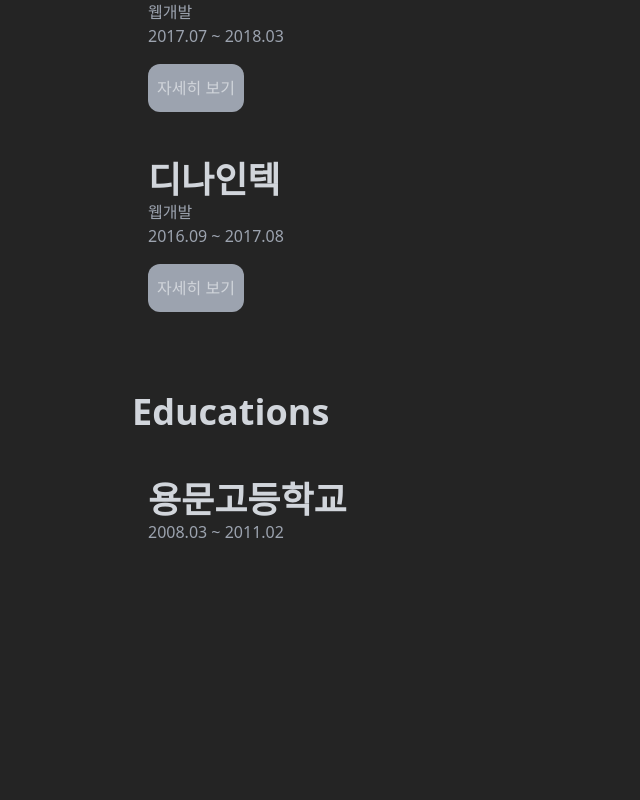
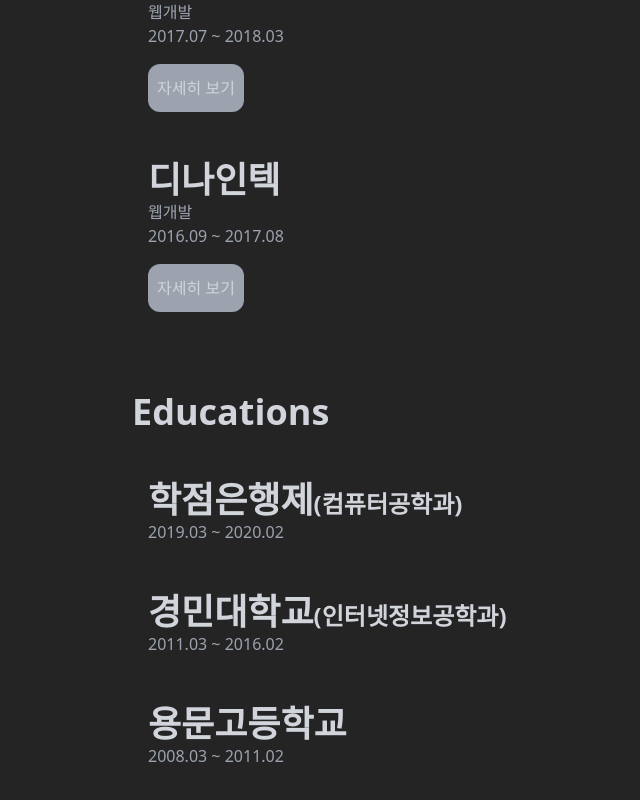
Before and after one commit to zkwmdi30/next-portfilo, a Next.js app: page / in a window 1280 px wide. Shown: the part 2724-3524 px from the top of the page, without its empty margins (172-812 px from the left). Before the commit the page ends 3348 px from the top, so only its background shows below. Built offline with nearby package versions, Linux system fonts and the light colour scheme; a web font is replaced by a local one.

Commit message:
학력 추가

```diff
--- a/src/app/Educations.tsx
+++ b/src/app/Educations.tsx
@@ -40,6 +40,18 @@ export default function Skills() {
       <div className="font-bold text-4xl m-8">Educations</div>
       <ul>
         <li className="m-12">
+          <span className="text-4xl font-extrabold">
+            학점은행제<b className="text-2xl">(컴퓨터공학과)</b>
+          </span>
+          <p className="text-gray-400">2019.03 ~ 2020.02</p>
+        </li>
+        <li className="m-12">
+          <span className="text-4xl font-extrabold">
+            경민대학교<b className="text-2xl">(인터넷정보공학과)</b>
+          </span>
+          <p className="text-gray-400">2011.03 ~ 2016.02</p>
+        </li>
+        <li className="m-12">
           <span className="text-4xl font-extrabold">용문고등학교</span>
           <p className="text-gray-400">2008.03 ~ 2011.02</p>
         </li>
```
